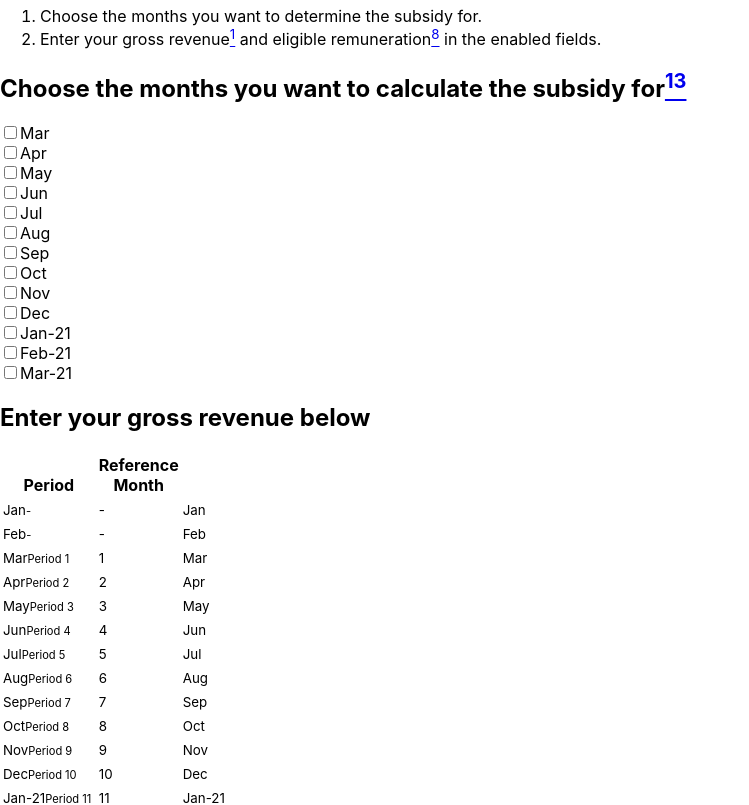
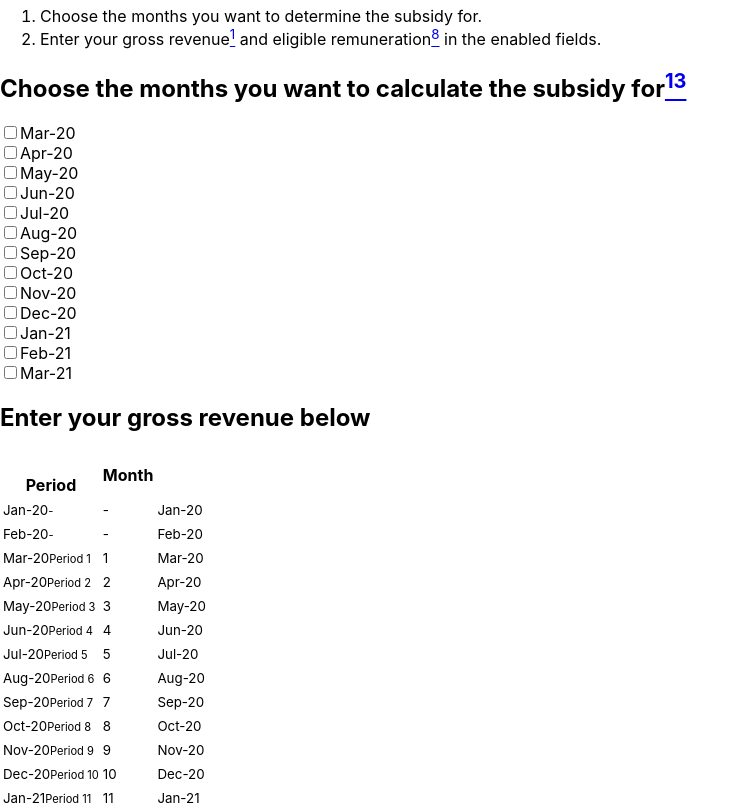
Before and after one commit to gopunchcard/cews-calculator, a React (Create React App) app: page / in a window 1280 px wide. Shown: the part 1820-2625 px from the top of the page, without its empty margins (0-749 px from the left). Built offline with nearby package versions, Linux system fonts and the light colour scheme; the HTML template or start-up script is replaced by a standard one; a web font is replaced by a local one.

Commit message:
Changed year text

```diff
--- a/src/Calculator.tsx
+++ b/src/Calculator.tsx
@@ -7,7 +7,7 @@ import { ReactComponent as IconArrowRight } from './components/icons/icon-arrow-
 interface IProps { }
 
 const Calculator: React.FC<IProps> = (props: IProps) => {
-	const monthLabels = ['Jan', 'Feb', 'Mar', 'Apr', 'May', 'Jun', 'Jul', 'Aug', 'Sep', 'Oct', 'Nov', 'Dec', 'Jan-21', 'Feb-21', 'Mar-21'];
+	const monthLabels = ['Jan-20', 'Feb-20', 'Mar-20', 'Apr-20', 'May-20', 'Jun-20', 'Jul-20', 'Aug-20', 'Sep-20', 'Oct-20', 'Nov-20', 'Dec-20', 'Jan-21', 'Feb-21', 'Mar-21'];
 	const defaultValues2019 = [0, 0, 0, 0, 0, 0, 0, 0, 0, 0, 0, 0, 0, 0, 0];
 	const defaultValues2020 = [0, 0, 0, 0, 0, 0, 0, 0, 0, 0, 0, 0, 0, 0, 0];
 	const defaultRenumeration = [0, 0, 0, 0, 0, 0, 0, 0, 0, 0, 0, 0, 0, 0, 0];
@@ -77,7 +77,7 @@ const Calculator: React.FC<IProps> = (props: IProps) => {
 											<br className="d-none d-lg-inline" />Period
 										</th>
 										<th className="d-none d-lg-table-cell px-3 pl-lg-1 line-height-1">
-											Reference<br />Month
+											Month
 										</th>
 									</tr>
 								</thead>
@@ -122,7 +122,7 @@ const Calculator: React.FC<IProps> = (props: IProps) => {
 								<thead>
 									<tr>
 										<th className="d-none d-md-table-cell px-3 px-md-1 text-monospace line-height-1">
-											<br className="d-none d-lg-inline" />2019
+											<br className="d-none d-lg-inline" />Previous
 										</th>
 									</tr>
 								</thead>
@@ -186,7 +186,7 @@ const Calculator: React.FC<IProps> = (props: IProps) => {
 								<thead>
 									<tr>
 										<th className="d-none d-md-table-cell px-3 px-md-1 text-monospace line-height-1">
-											<br className="d-none d-lg-inline" />2020
+											<br className="d-none d-lg-inline" />Current
 										</th>
 									</tr>
 								</thead>
```
